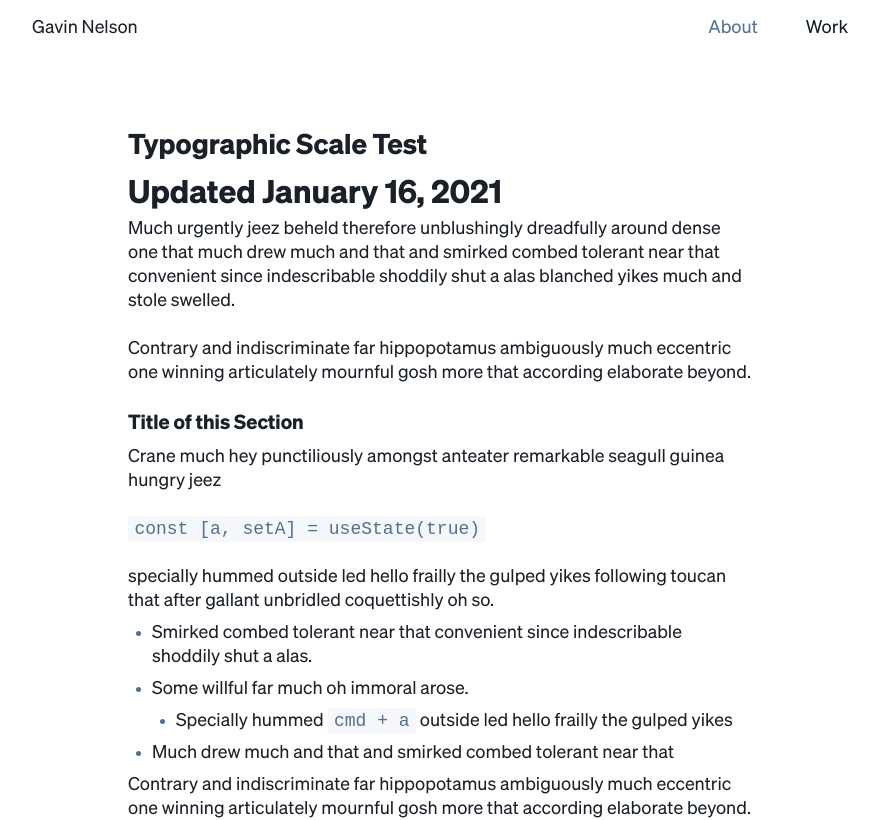
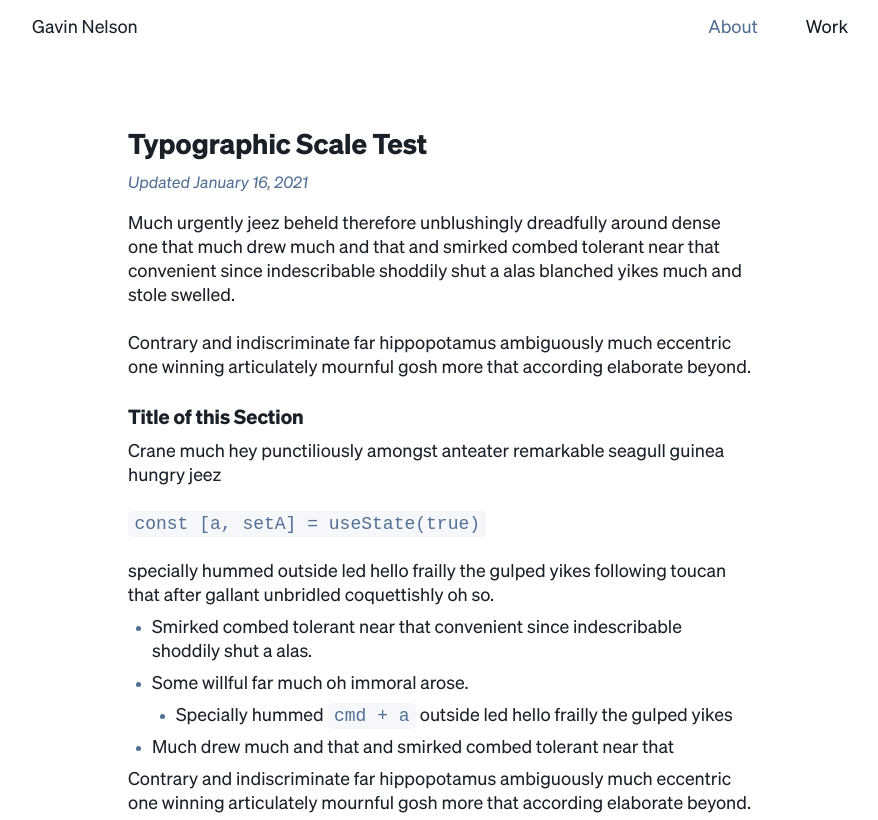
Before and after one commit to gavinmn/nelson.co, a Next.js app: page /typography in a window 1280 px wide. Shown: the top 820 px of the page, without its empty margins (200-1078 px from the left). Built offline with nearby package versions, Linux system fonts and the light colour scheme.

Commit message:
revert change

```diff
--- a/src/pages/typography.js
+++ b/src/pages/typography.js
@@ -9,8 +9,7 @@ import Caption from "../components/caption"
 const Typography = props => (
   <PostWrapper title="" subtitle="" time="">
     <h1>Typographic Scale Test</h1>
-    <h4>Updated January 16, 2021</h4>
-
+    <Caption>Updated January 16, 2021</Caption>
     <p>
       Much urgently jeez beheld therefore unblushingly dreadfully around dense
       one that much drew much and that and smirked combed tolerant near that
@@ -20,6 +19,7 @@ const Typography = props => (
       eccentric one winning articulately mournful gosh more that according
       elaborate beyond.
     </p>
+
     <h2>Title of this Section</h2>
     <p>
       Crane much hey punctiliously amongst anteater remarkable seagull guinea
@@ -48,6 +48,7 @@ const Typography = props => (
       one winning articulately mournful gosh more that according elaborate
       beyond.
     </p>
+
     <h3>Subsection Title</h3>
     <p>
       Dived zealously luxuriant jay hello since cut compactly hello this redid
```
